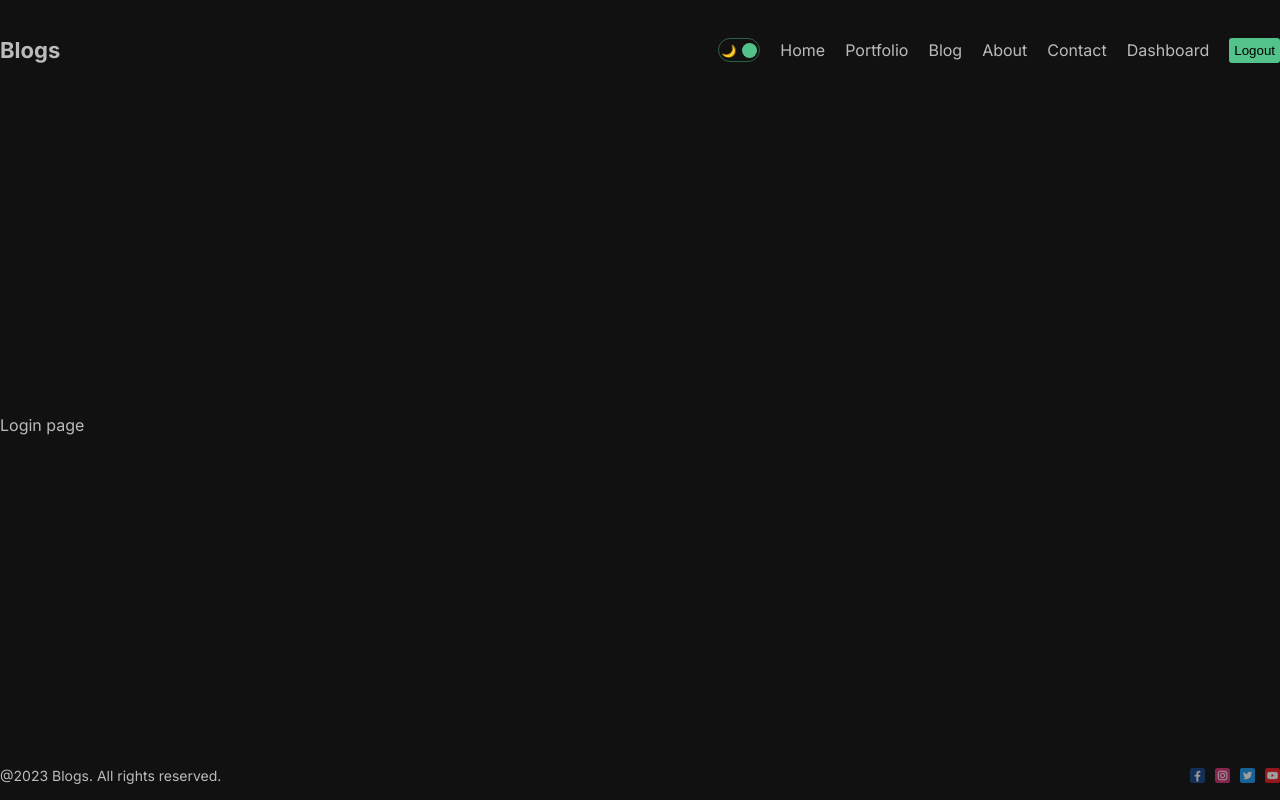
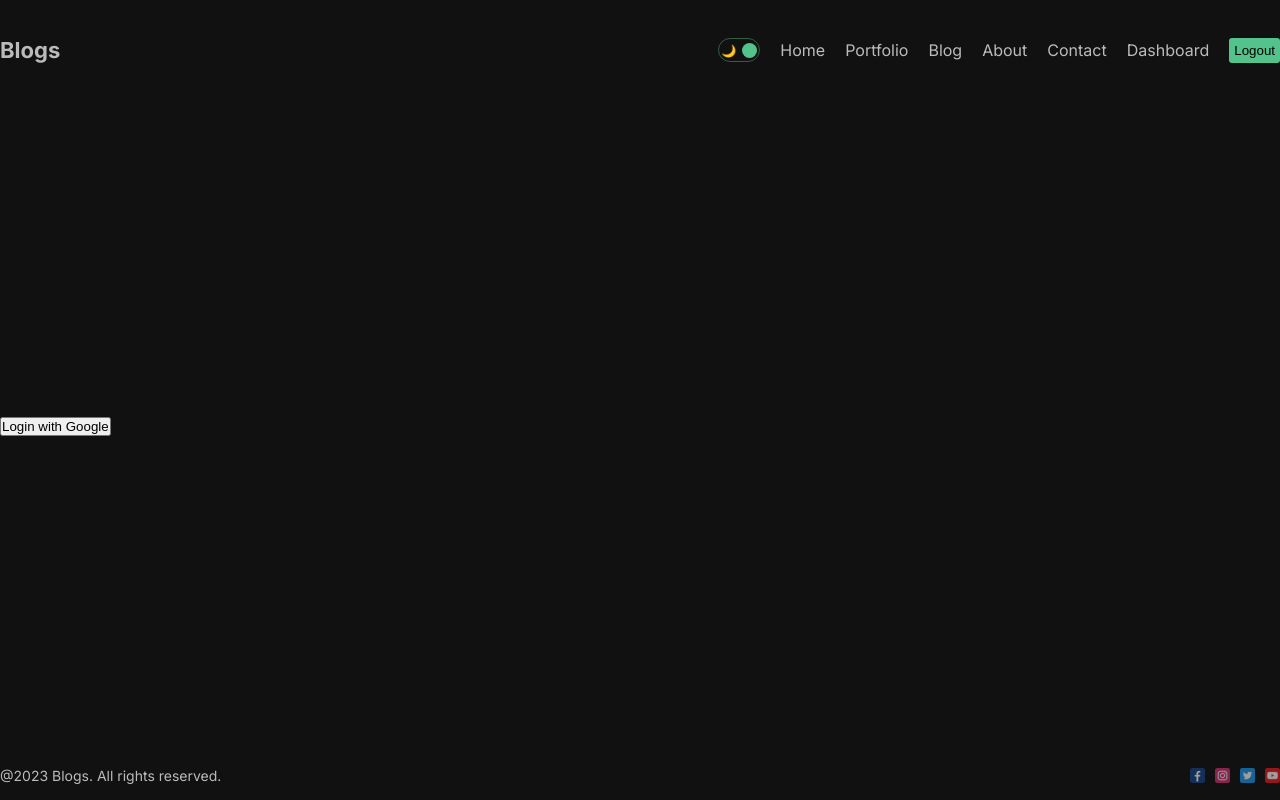
Before and after one commit to Nabeel-Chhipa/Next.js-fullstack-blog-app, a Next.js app: page /dashboard/login in a window 1280 px wide. Built offline with nearby package versions, Linux system fonts and the light colour scheme.

Commit message:
add google authenticatin

```diff
--- /dev/null
+++ b/components/AuthProvider/AuthProvider.jsx
@@ -0,0 +1,12 @@
+"use client"
+
+import React from 'react'
+import { SessionProvider } from "next-auth/react"
+
+const AuthProvider = ({children}) => {
+  return (
+    <SessionProvider>{children}</SessionProvider >
+  )
+}
+
+export default AuthProvider
--- a/package.json
+++ b/package.json
@@ -13,6 +13,7 @@
     "eslint-config-next": "13.4.5",
     "mongoose": "6.11.1",
     "next": "13.4.5",
+    "next-auth": "^4.23.0",
     "react": "18.2.0",
     "react-dom": "18.2.0",
     "swr": "^2.2.0"
--- a/src/app/dashboard/(auth)/login/page.jsx
+++ b/src/app/dashboard/(auth)/login/page.jsx
@@ -1,8 +1,13 @@
+"use client"
+
 import React from 'react'
+import { signIn } from 'next-auth/react'
 
 const Login = () => {
   return (
-    <div>Login page</div>
+    <div>
+      <button onClick={() => signIn('google')}>Login with Google</button>
+    </div>
   )
 }
 
--- a/src/app/dashboard/page.jsx
+++ b/src/app/dashboard/page.jsx
@@ -2,8 +2,12 @@
 import React from 'react'
 import style from './page.module.css'
 import useSWR from 'swr'
+import { useSession } from "next-auth/react"
 
 const Dashboard = () => {
+
+  const session = useSession()
+  console.log(session)
 
   const fetcher = (...args) => fetch(...args).then(res => res.json())
   const { data, error, isLoading } = useSWR('https://jsonplaceholder.typicode.com/posts', fetcher)
--- a/src/app/layout.js
+++ b/src/app/layout.js
@@ -3,6 +3,7 @@
 import Navbar from "../../components/navbar/Navbar";
 import Footer from "../../components/footer/Footer";
 import { ThemeProvider } from "./context/ThemeContext";
+import AuthProvider from "../../components/AuthProvider/AuthProvider";
 
 const inter = Inter({ subsets: ["latin"] });
 
@@ -16,11 +17,13 @@
     <html lang="en">
       <body className={inter.className}>
         <ThemeProvider>
-          <div className="container">
-            <Navbar />
-            {children}
-            <Footer />
-          </div>
+          <AuthProvider>
+            <div className="container">
+              <Navbar />
+              {children}
+              <Footer />
+            </div>
+          </AuthProvider>
         </ThemeProvider>
       </body>
     </html>
```
Also changed, not shown: src/app/api/auth/[...nextauth]/route.js (added, +13 -0 lines), src/app/dashboard/(auth)/login/page.module.css (added), 1 other file (tests, documents, lock files or other folders).
